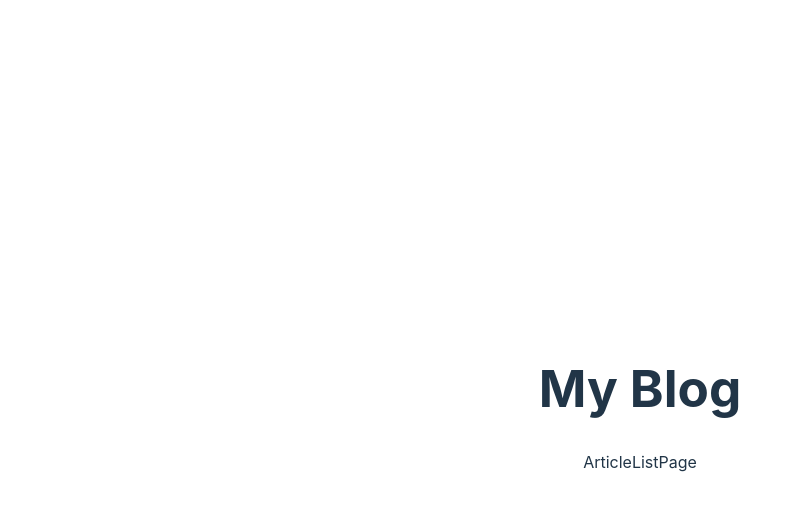
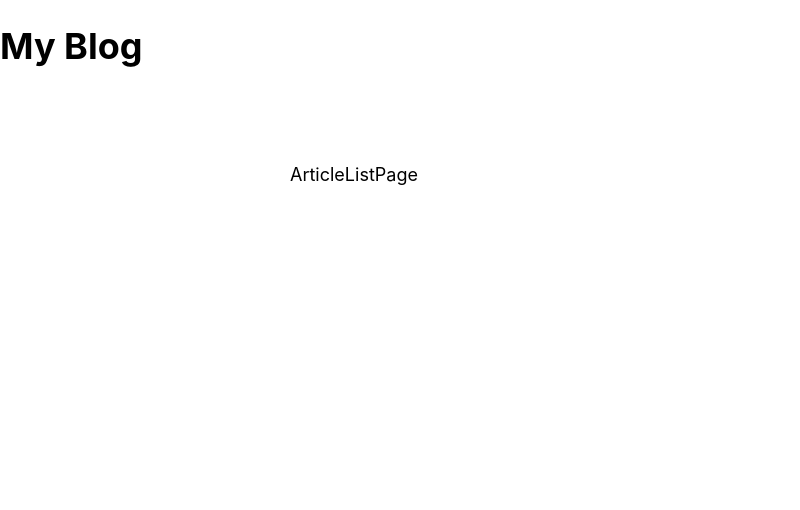
Before and after one commit to recervictory/react-blog, a React (Vite) app in the folder react-blog/: page /articles in a window 1280 px wide. Shown: the top 510 px of the page, without its empty margins (0-800 px from the left). Built offline with nearby package versions, Linux system fonts and the light colour scheme.

Commit message:
CSS Copied

```diff
--- a/react-blog/src/App.css
+++ b/react-blog/src/App.css
@@ -1,41 +1,114 @@
-#root {
-  max-width: 1280px;
-  margin: 0 auto;
-  padding: 2rem;
-  text-align: center;
+body {
+  font-family: 'Segoe UI', Tahoma, Geneva, Verdana, sans-serif;
+  font-size: 18px;
 }
 
-.logo {
-  height: 6em;
-  padding: 1.5em;
-  will-change: filter;
-}
-.logo:hover {
-  filter: drop-shadow(0 0 2em #646cffaa);
-}
-.logo.react:hover {
-  filter: drop-shadow(0 0 2em #61dafbaa);
+button {
+  padding: 16px;
+  font-family: 'Segoe UI', Tahoma, Geneva, Verdana, sans-serif;
+  font-size: 16px;
+  background-color: black;
+  color: white;
+  border-radius: 8px;
+  cursor: pointer;
 }
 
-@keyframes logo-spin {
-  from {
-    transform: rotate(0deg);
-  }
-  to {
-    transform: rotate(360deg);
-  }
+h3, h4 {
+  margin-bottom: 0;
 }
 
-@media (prefers-reduced-motion: no-preference) {
-  a:nth-of-type(2) .logo {
-    animation: logo-spin infinite 20s linear;
-  }
+nav {
+  border-bottom: 4px solid black;
+  text-align: center;
+  position: fixed;
+  top: 0;
+  width: 100%;
+  background: white;
 }
 
-.card {
-  padding: 2em;
+nav ul {
+  list-style-type: none;
+  margin: 0;
+  padding: 0;
 }
 
-.read-the-docs {
-  color: #888;
+nav li {
+  display: inline-block;
+  padding-top: 24px;
+  padding-bottom: 24px;
 }
+
+nav a {
+  text-decoration: none;
+  color: black;
+  font-weight: bold;
+  padding: 24px 32px;
+}
+
+nav a:hover {
+  background: black;
+  color: white;
+}
+
+#page-body {
+  max-width: 700px;
+  margin: auto;
+  padding-top: 72px;
+}
+
+.article-list-item {
+  text-decoration: none;
+  color: black;
+  padding: 16px 0 0 0;
+}
+
+.article-list-item p {
+  padding-bottom: 32px;
+  border-bottom: 2px solid black;
+}
+
+#add-comment-form {
+  border-bottom: 2px solid black;
+  padding: 16px;
+}
+
+#add-comment-form h3 {
+  margin-bottom: 16px;
+}
+
+input, textarea {
+  display: block;
+  width: 300px;
+  padding: 8px;
+  border-radius: 8px;
+  font-family: 'Segoe UI', Tahoma, Geneva, Verdana, sans-serif;
+  font-size: 18px;
+  border: 2px solid black;
+  margin-bottom: 16px;
+}
+
+.error {
+  padding: 8px;
+  border-radius: 4px;
+  background-color: pink;
+}
+
+#add-comment-form button {
+  width: 320px;
+}
+
+#upvotes-section button, p {
+  display: inline-block;
+  margin-right: 16px;
+}
+
+.comment {
+  border-bottom: 2px solid black;
+  padding: 16px;
+}
+
+.nav-right {
+  position: absolute;
+  top: 8px;
+  right: 8px;
+}
--- a/react-blog/src/index.css
+++ b/react-blog/src/index.css
@@ -1,70 +1,13 @@
-:root {
-  font-family: Inter, Avenir, Helvetica, Arial, sans-serif;
-  font-size: 16px;
-  line-height: 24px;
-  font-weight: 400;
-
-  color-scheme: light dark;
-  color: rgba(255, 255, 255, 0.87);
-  background-color: #242424;
-
-  font-synthesis: none;
-  text-rendering: optimizeLegibility;
+body {
+  margin: 0;
+  font-family: -apple-system, BlinkMacSystemFont, 'Segoe UI', 'Roboto', 'Oxygen',
+    'Ubuntu', 'Cantarell', 'Fira Sans', 'Droid Sans', 'Helvetica Neue',
+    sans-serif;
   -webkit-font-smoothing: antialiased;
   -moz-osx-font-smoothing: grayscale;
-  -webkit-text-size-adjust: 100%;
 }
 
-a {
-  font-weight: 500;
-  color: #646cff;
-  text-decoration: inherit;
+code {
+  font-family: source-code-pro, Menlo, Monaco, Consolas, 'Courier New',
+    monospace;
 }
-a:hover {
-  color: #535bf2;
-}
-
-body {
-  margin: 0;
-  display: flex;
-  place-items: center;
-  min-width: 320px;
-  min-height: 100vh;
-}
-
-h1 {
-  font-size: 3.2em;
-  line-height: 1.1;
-}
-
-button {
-  border-radius: 8px;
-  border: 1px solid transparent;
-  padding: 0.6em 1.2em;
-  font-size: 1em;
-  font-weight: 500;
-  font-family: inherit;
-  background-color: #1a1a1a;
-  cursor: pointer;
-  transition: border-color 0.25s;
-}
-button:hover {
-  border-color: #646cff;
-}
-button:focus,
-button:focus-visible {
-  outline: 4px auto -webkit-focus-ring-color;
-}
-
-@media (prefers-color-scheme: light) {
-  :root {
-    color: #213547;
-    background-color: #ffffff;
-  }
-  a:hover {
-    color: #747bff;
-  }
-  button {
-    background-color: #f9f9f9;
-  }
-}
```
